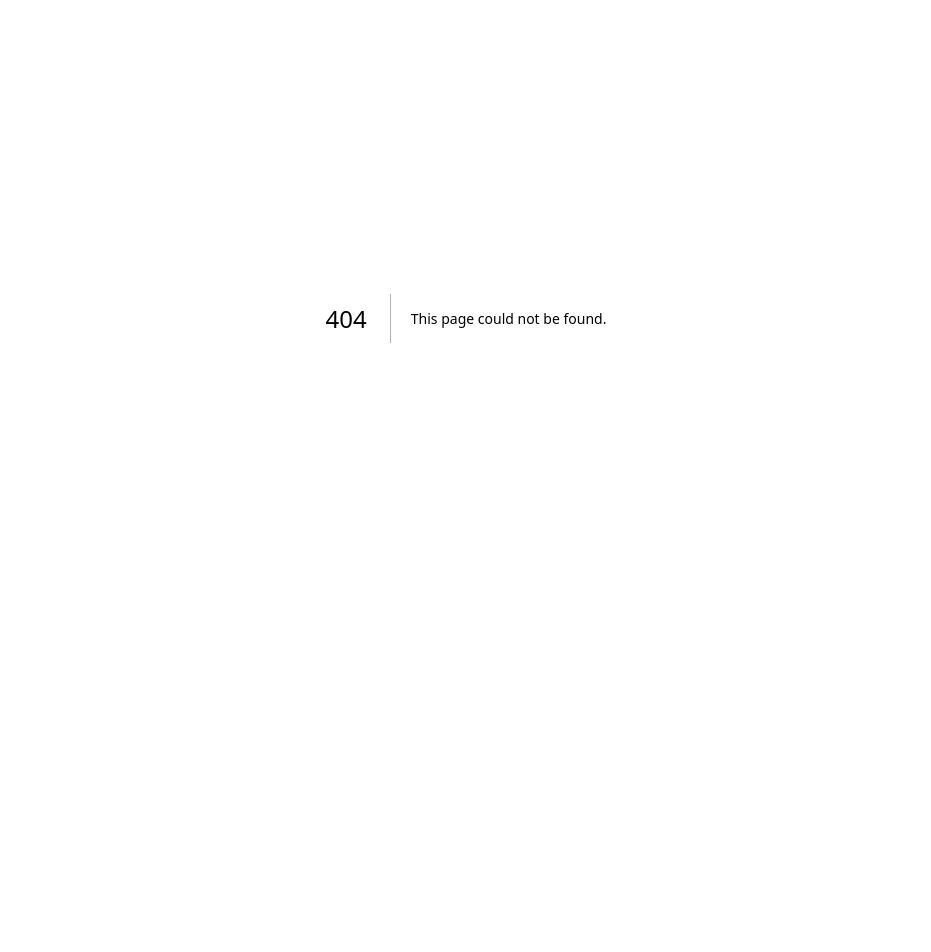
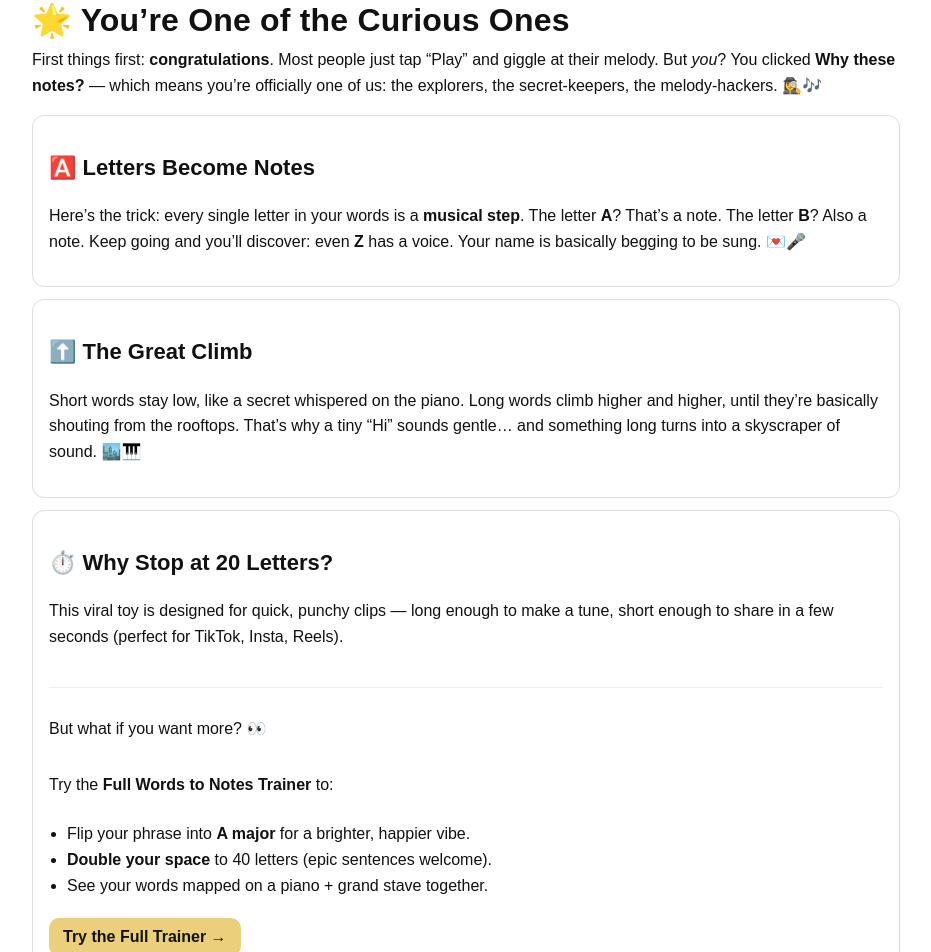
Before and after one commit to andreyeremichev/pianotrainer, a Next.js app: page /learn/why-these-notes in a window 1280 px wide. Before the commit this address had no page. Shown: the part 82-1034 px from the top of the page, without its empty margins (174-1105 px from the left). Before the commit the page ends 800 px from the top, so only its background shows below. Built offline with nearby package versions, Linux system fonts and the light colour scheme; a web font is replaced by a local one.

Commit message:
feat: add /learn/why-these-notes page and wire viral footer Link

```diff
--- /dev/null
+++ b/app/(site)/learn/why-these-notes/page.tsx
@@ -0,0 +1,181 @@
+// app/(site)/learn/why-these-notes/page.tsx
+import type { Metadata } from "next";
+import Link from "next/link";
+
+export const metadata: Metadata = {
+  title: "Why These Notes? • PianoTrainer",
+  description:
+    "Letters become music: a playful explanation of how your words turn into melody. Try the viral toy or level up with the full trainer.",
+  alternates: { canonical: "/learn/why-these-notes" },
+  openGraph: {
+    type: "article",
+    url: "https://pianotrainer.app/learn/why-these-notes",
+    title: "Why These Notes? • PianoTrainer",
+    description:
+      "Your words are already music. See how letters become melody — then try it yourself.",
+  },
+  robots: { index: true, follow: true },
+};
+
+export default function WhyTheseNotesPage() {
+  return (
+    <main className="why-page">
+      <style>{`
+        .why-page {
+          max-width: 900px;
+          margin: 0 auto;
+          padding: 16px;
+          color: #111;
+        }
+        .h1 {
+          margin: 0 0 8px;
+          font-size: 32px;
+          line-height: 1.2;
+          letter-spacing: .2px;
+        }
+        .lead {
+          margin: 6px 0 16px;
+          font-size: 16px;
+          line-height: 1.6;
+        }
+        .h2 {
+          margin: 22px 0 8px;
+          font-size: 22px;
+          line-height: 1.25;
+        }
+        .card {
+          border: 1px solid #ddd;
+          background: #fff;
+          border-radius: 12px;
+          padding: 16px;
+          display: grid;
+          gap: 8px;
+          margin: 12px 0;
+        }
+        .cta-row {
+          display: flex;
+          gap: 10px;
+          flex-wrap: wrap;
+          margin-top: 12px;
+        }
+        .cta {
+          display: inline-flex;
+          align-items: center;
+          justify-content: center;
+          text-decoration: none;
+          font-weight: 800;
+          color: #111;                /* dark text on gold */
+          background: #EBCF7A;        /* gold */
+          border-radius: 10px;
+          padding: 10px 14px;
+          border: none;
+        }
+        .ghost {
+          display: inline-flex;
+          align-items: center;
+          justify-content: center;
+          text-decoration: none;
+          font-weight: 800;
+          color: #111;
+          background: transparent;
+          border: 1px solid #ddd;
+          border-radius: 10px;
+          padding: 10px 14px;
+        }
+        .sep {
+          height: 1px;
+          background: #eee;
+          margin: 14px 0;
+        }
+      `}</style>
+
+      <h1 className="h1">🌟 You’re One of the Curious Ones</h1>
+      <p className="lead">
+        First things first: <strong>congratulations</strong>.
+        Most people just tap “Play” and giggle at their melody. But <em>you</em>?
+        You clicked <strong>Why these notes?</strong> — which means you’re officially one of us:
+        the explorers, the secret-keepers, the melody-hackers. 🕵️‍♀️🎶
+      </p>
+
+      <section className="card">
+        <h2 className="h2">🅰️ Letters Become Notes</h2>
+        <p className="lead">
+          Here’s the trick: every single letter in your words is a <strong>musical step</strong>.
+          The letter <strong>A</strong>? That’s a note. The letter <strong>B</strong>? Also a note.
+          Keep going and you’ll discover: even <strong>Z</strong> has a voice. Your name is basically
+          begging to be sung. 💌🎤
+        </p>
+      </section>
+
+      <section className="card">
+        <h2 className="h2">⬆️ The Great Climb</h2>
+        <p className="lead">
+          Short words stay low, like a secret whispered on the piano. Long words climb higher and higher,
+          until they’re basically shouting from the rooftops. That’s why a tiny “Hi” sounds gentle… and
+          something long turns into a skyscraper of sound. 🏙️🎹
+        </p>
+      </section>
+
+      <section className="card">
+        <h2 className="h2">⏱️ Why Stop at 20 Letters?</h2>
+        <p className="lead">
+          This viral toy is designed for quick, punchy clips — long enough to make a tune,
+          short enough to share in a few seconds (perfect for TikTok, Insta, Reels).
+        </p>
+        <div className="sep" />
+        <p className="lead">
+          But what if you want more? 👀
+        </p>
+        <p className="lead">
+          Try the <strong>Full Words to Notes Trainer</strong> to:
+        </p>
+        <ul className="lead" style={{ margin: "0 0 0 18px" }}>
+          <li>Flip your phrase into <strong>A major</strong> for a brighter, happier vibe.</li>
+          <li><strong>Double your space</strong> to 40 letters (epic sentences welcome).</li>
+          <li>See your words mapped on a piano + grand stave together.</li>
+        </ul>
+        <div className="cta-row">
+          <Link href="/learn/words-to-notes" className="cta" aria-label="Open Full Words to Notes Trainer">
+            Try the Full Trainer →
+          </Link>
+        </div>
+      </section>
+
+      <section className="card">
+        <h2 className="h2">🎩 The Secret Sauce</h2>
+        <p className="lead">
+          There’s nothing to memorize. No boring rules. Just this:
+          <strong> your words are already music</strong>. We simply nudged the piano to agree.
+        </p>
+      </section>
+
+      <section className="card">
+        <h2 className="h2">🚀 Ready to Play Again?</h2>
+        <p className="lead">
+          Now that you know the secret handshake:
+        </p>
+        <div className="cta-row">
+          <Link href="/viral/words-to-notes-sn" className="cta" aria-label="Open Words to Notes Viral Toy">
+            Back to the Viral Toy →
+          </Link>
+          <Link href="/learn/words-to-notes" className="ghost" aria-label="Open Full Words to Notes Trainer">
+            Full Trainer →
+          </Link>
+        </div>
+      </section>
+
+      <section className="card">
+        <h2 className="h2">🎶 Share the Fun</h2>
+        <p className="lead">
+          Type your friend’s name. Hit play. Watch their face when the piano sings it back.
+          It’s the fastest way to make someone smile today.
+        </p>
+        <div className="cta-row">
+          <Link href="/viral/words-to-notes-sn" className="cta" aria-label="Open Viral Toy">
+            Make a New Clip →
+          </Link>
+        </div>
+      </section>
+    </main>
+  );
+}
```
Also changed, not shown: app/viral/words-to-notes-sn/page.tsx (+5 -3 lines).
